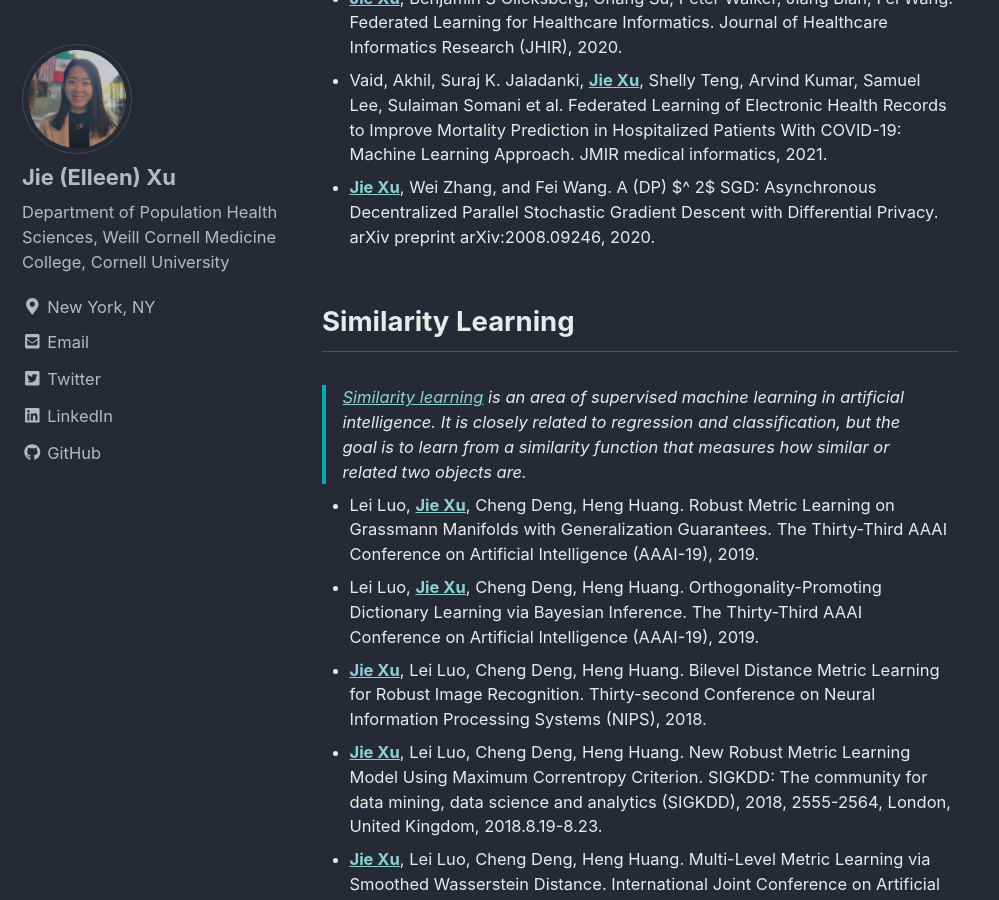
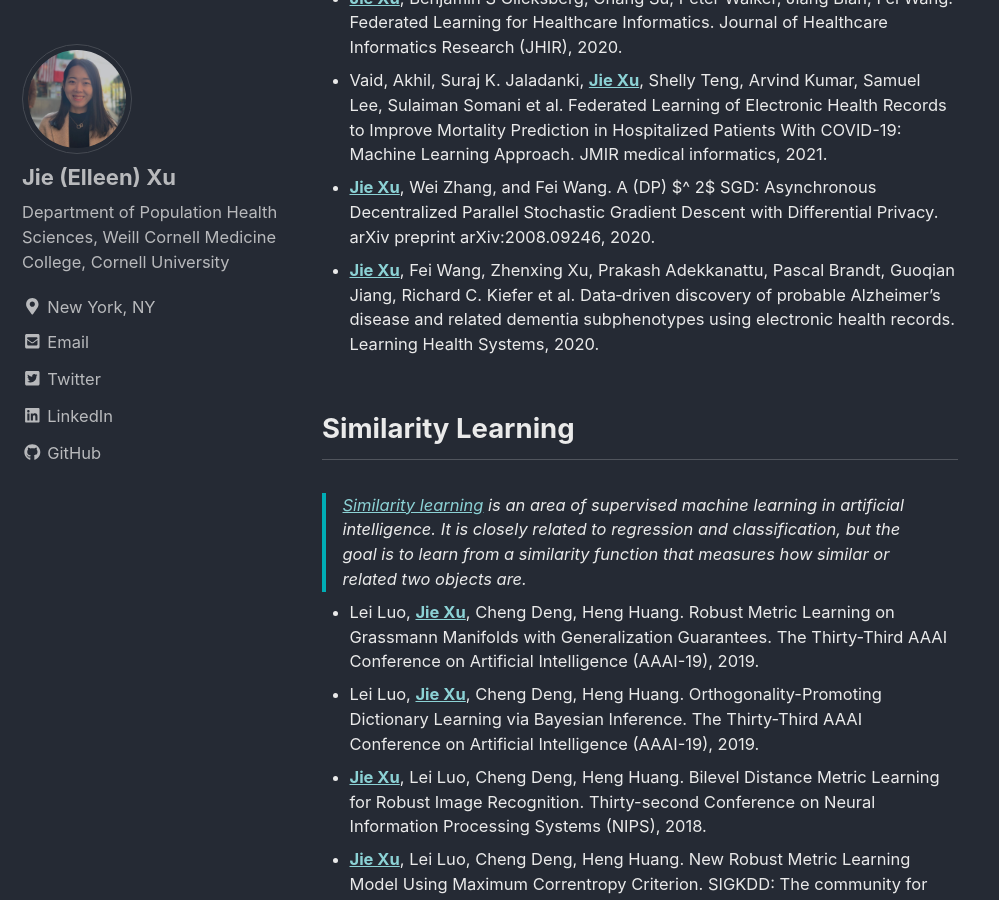
Before and after one commit to jxu1015/jxu1015.github.io, a Jekyll site: the page built from _pages/publications.md, in a window 1280 px wide and 900 px high, scrolled down 873 px. Shown: the whole window, without its empty margins (0-999 px from the left). Built offline with Jekyll 4.4.1, drawn with Linux system fonts in a browser that asks for light colours; nearby versions of some CDN libraries; a script that is not in the unit is left out.

Commit message:
Update publications.md

```diff
--- a/_pages/publications.md
+++ b/_pages/publications.md
@@ -20,6 +20,7 @@ header:
 * [**Jie Xu**](https://scholar.google.com/citations?user=kFSu-dgAAAAJ&hl=en), Benjamin S Glicksberg, Chang Su, Peter Walker, Jiang Bian, Fei Wang. Federated Learning for Healthcare Informatics. Journal of Healthcare Informatics Research (JHIR), 2020.
 * Vaid, Akhil, Suraj K. Jaladanki, [**Jie Xu**](https://scholar.google.com/citations?user=kFSu-dgAAAAJ&hl=en), Shelly Teng, Arvind Kumar, Samuel Lee, Sulaiman Somani et al. Federated Learning of Electronic Health Records to Improve Mortality Prediction in Hospitalized Patients With COVID-19: Machine Learning Approach. JMIR medical informatics, 2021.
 * [**Jie Xu**](https://scholar.google.com/citations?user=kFSu-dgAAAAJ&hl=en), Wei Zhang, and Fei Wang. A (DP) $^ 2$ SGD: Asynchronous Decentralized Parallel Stochastic Gradient Descent with Differential Privacy. arXiv preprint arXiv:2008.09246, 2020.
+* [**Jie Xu**](https://scholar.google.com/citations?user=kFSu-dgAAAAJ&hl=en), Fei Wang, Zhenxing Xu, Prakash Adekkanattu, Pascal Brandt, Guoqian Jiang, Richard C. Kiefer et al. Data‐driven discovery of probable Alzheimer's disease and related dementia subphenotypes using electronic health records. Learning Health Systems, 2020.
 {: .small}
 
 <div id="sl"></div>
```
